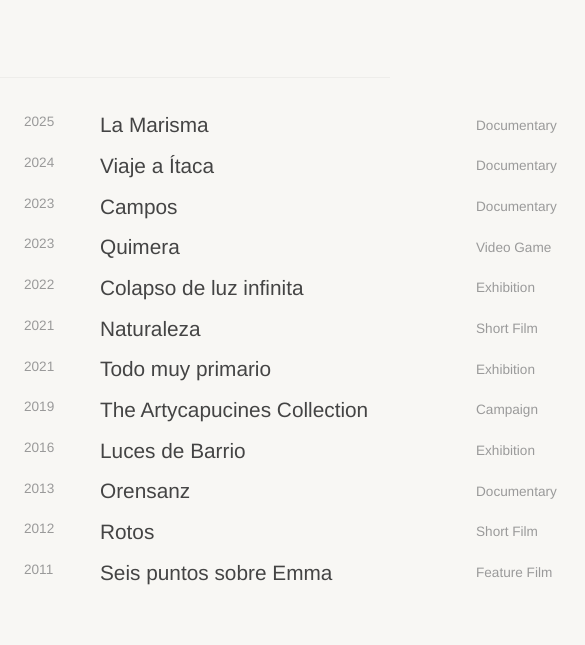
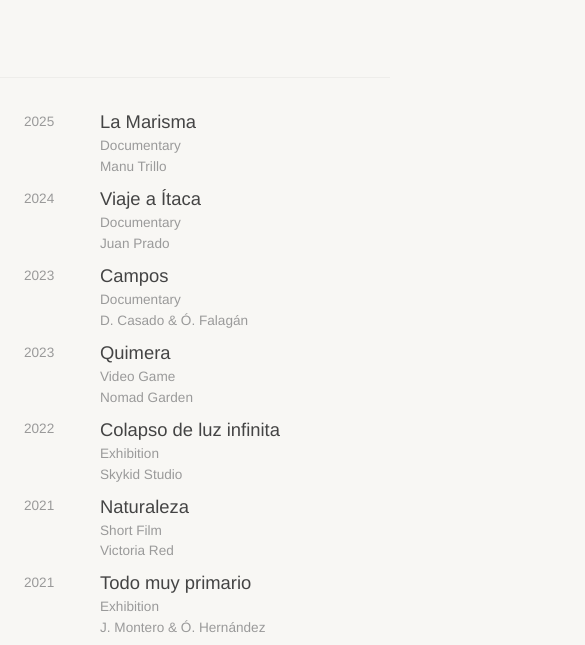
Before and after one commit to dcr79/davidcorderomusic, a plain HTML site: page index.html in a window 390 px wide. Shown: the part 2217-2862 px from the top of the page, 585 px wide, since content can reach past the window. Drawn offline with Linux system fonts and the light colour scheme.

Commit message:
Refine Scoring mobile layout

```diff
--- a/style.css
+++ b/style.css
@@ -718,56 +718,62 @@ a:focus-visible {
 
     /* ---------- Scoring ---------- */
 
-    .scoring-item {
+    .scoring-list {
 
-        display: flex;
-
-        flex-direction: column;
-
-        align-items: flex-start;
-
-        gap: .35rem;
+        gap: 1.4rem;
 
     }
 
-    .scoring-year,
-    .scoring-title,
-    .scoring-format,
-    .scoring-credit {
+    .scoring-item {
 
-        display: block;
+        display: grid;
 
-        font-size: .9rem;
+        grid-template-columns: 48px 1fr;
 
-        color: var(--muted);
+        grid-template-areas:
+            "year title"
+            ". format"
+            ". credit";
+
+        column-gap: 1rem;
+        row-gap: .2rem;
+
+        align-items: start;
 
     }
 
     .scoring-year {
 
+        grid-area: year;
         font-size: .8rem;
-
         color: var(--muted);
-
-        margin-bottom: .4rem;
+        line-height: 1.2;
 
     }
 
     .scoring-title {
 
-        font-size: 1.3rem;
-
-        line-height: 1.25;
+        grid-area: title;
+        font-size: 1.15rem;
+        line-height: 1.3;
 
     }
 
-    .scoring-format,
+    .scoring-format {
+
+        grid-area: format;
+        font-size: .9rem;
+        color: var(--muted);
+        line-height: 1.3;
+
+    }
 
     .scoring-credit {
 
+        grid-area: credit;
         font-size: .9rem;
-
         color: var(--muted);
+        line-height: 1.3;
 
     }
 
```
